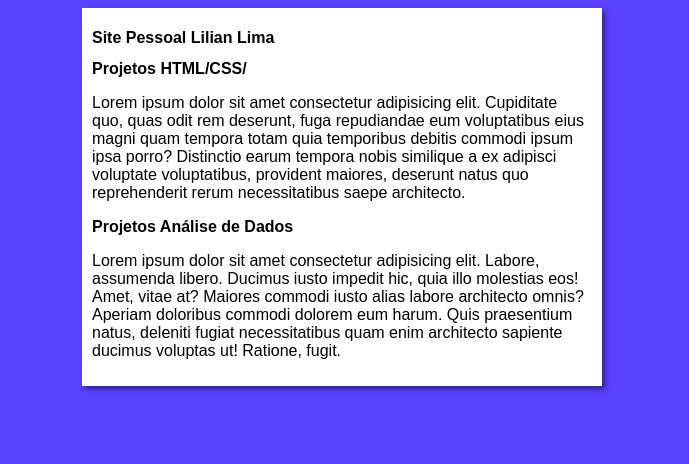
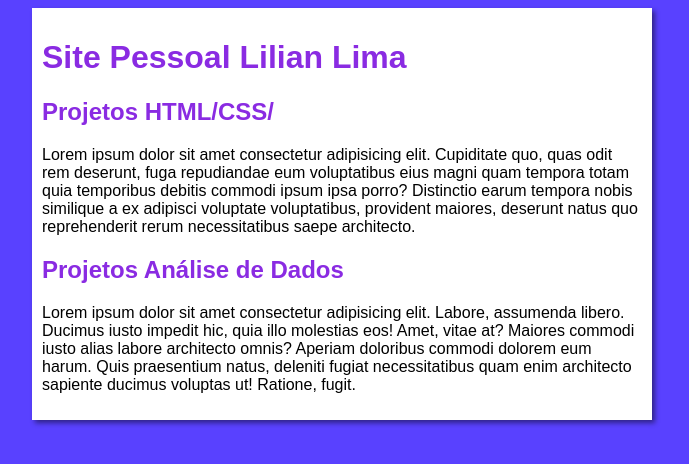
Before and after one commit to LicaCepillo/projeto-site, a plain HTML site: page index.html in a window 1280 px wide. Shown: the whole page, without its empty margins (298-987 px from the left). Drawn offline with Linux system fonts and the light colour scheme.

Commit message:
update css

```diff
--- a/estilos/style.css
+++ b/estilos/style.css
@@ -7,9 +7,22 @@ body {
 
 }
 main {
+    background-size: auto;
     background-color: white;
-    width: 500px;
+    width: 600px;
     margin: auto;
     padding: 10px;
     box-shadow: 3px 3px 5px rgba(0, 0, 0, 0.47);
 }
+h1 {
+    font-size: 2em;
+    color: blueviolet;
+}
+h2 {
+    font-size: 1.5em;
+    color: blueviolet;
+}
+img.lado {
+    float: right;
+
+}
```
